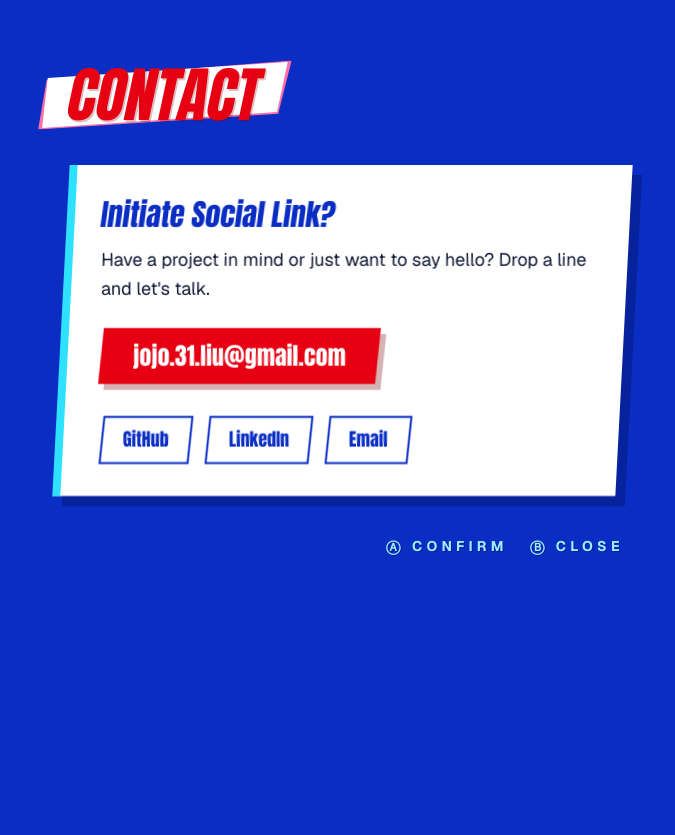
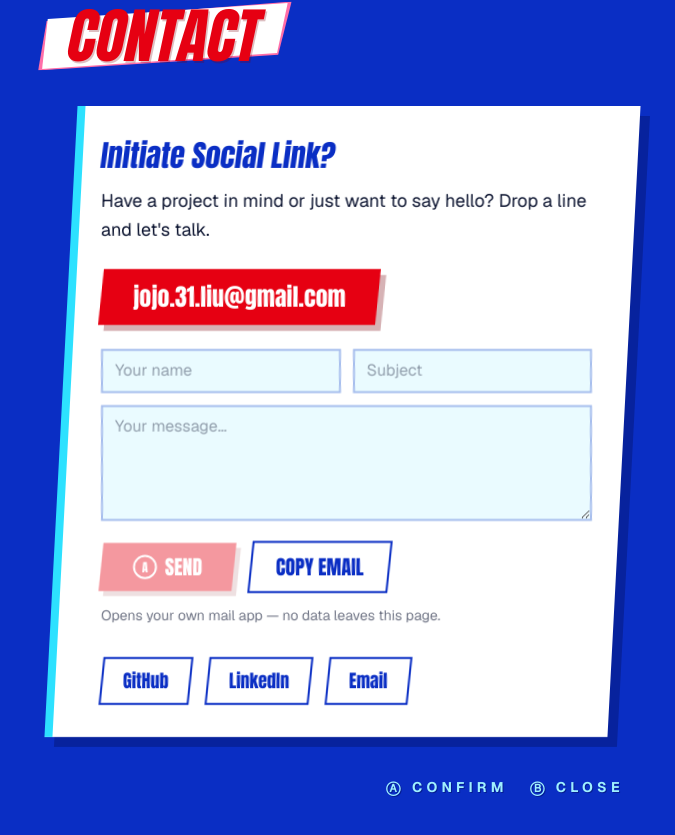
Before and after one commit to JosaphatCornelius/simple-portfolio-website, a Next.js app: page / in a window 1280 px wide. Shown: the part 4615-5450 px from the top of the page, without its empty margins (605-1280 px from the left). Before the commit the page ends 5325 px from the top, so only its background shows below. Built offline with nearby package versions, Linux system fonts and the light colour scheme.

Commit message:
add contact form that opens the mail app

```diff
--- /dev/null
+++ b/src/app/_components/contact-card.js
@@ -0,0 +1,105 @@
+"use client";
+
+import { useState } from "react";
+import { PROFILE } from "./data";
+
+const inputClasses =
+  "w-full border-2 border-[#0a2ec4]/30 bg-[#eafbff] px-3 py-2 text-base text-[#0c1430] placeholder:text-[#0c1430]/40 focus:border-[#0a2ec4] focus:outline-none";
+
+export function ContactCard() {
+  const [name, setName] = useState("");
+  const [subject, setSubject] = useState("");
+  const [message, setMessage] = useState("");
+  const [copied, setCopied] = useState(false);
+
+  const sendDisabled = !subject.trim() && !message.trim();
+
+  function composeMailto() {
+    const fullSubject = name.trim()
+      ? `${subject.trim() || "Hello"} — from ${name.trim()}`
+      : subject.trim() || "Hello";
+    const params = new URLSearchParams({
+      subject: fullSubject,
+      body: message,
+    });
+    // URLSearchParams encodes spaces as "+", which mail clients show
+    // literally; mailto needs percent-encoding.
+    window.location.href = `mailto:${PROFILE.email}?${params
+      .toString()
+      .replaceAll("+", "%20")}`;
+  }
+
+  async function copyEmail() {
+    try {
+      await navigator.clipboard.writeText(PROFILE.email);
+      setCopied(true);
+      setTimeout(() => setCopied(false), 1600);
+    } catch {
+      // Clipboard can be unavailable (permissions, insecure context); the
+      // plain email link right above stays usable.
+    }
+  }
+
+  return (
+    <form
+      onSubmit={(event) => {
+        event.preventDefault();
+        composeMailto();
+      }}
+      className="mt-6 flex flex-col gap-3"
+    >
+      <div className="flex flex-col gap-3 md:flex-row">
+        <input
+          type="text"
+          value={name}
+          onChange={(event) => setName(event.target.value)}
+          placeholder="Your name"
+          aria-label="Your name"
+          className={inputClasses}
+        />
+        <input
+          type="text"
+          value={subject}
+          onChange={(event) => setSubject(event.target.value)}
+          placeholder="Subject"
+          aria-label="Subject"
+          className={inputClasses}
+        />
+      </div>
+      <textarea
+        value={message}
+        onChange={(event) => setMessage(event.target.value)}
+        placeholder="Your message…"
+        aria-label="Your message"
+        rows={4}
+        className={inputClasses}
+      />
+      <div className="mt-2 flex flex-wrap items-center gap-4">
+        <button
+          type="submit"
+          disabled={sendDisabled}
+          className="font-display -skew-x-6 bg-[#e60012] px-8 py-2.5 text-xl text-white shadow-[5px_5px_0_rgba(120,0,10,0.3)] transition-transform hover:-translate-y-1 disabled:cursor-not-allowed disabled:opacity-40 disabled:hover:translate-y-0"
+        >
+          <span className="flex items-center gap-2 skew-x-6">
+            <span className="flex h-6 w-6 items-center justify-center rounded-full border-2 border-white text-xs">
+              A
+            </span>
+            SEND
+          </span>
+        </button>
+        <button
+          type="button"
+          onClick={copyEmail}
+          className="font-display -skew-x-6 border-2 border-[#0a2ec4] px-6 py-2.5 text-xl text-[#0a2ec4] transition-colors hover:bg-[#0a2ec4] hover:text-white"
+        >
+          <span className="block skew-x-6">
+            {copied ? "COPIED!" : "COPY EMAIL"}
+          </span>
+        </button>
+      </div>
+      <p className="text-sm text-[#0c1430]/60">
+        Opens your own mail app — no data leaves this page.
+      </p>
+    </form>
+  );
+}
--- a/src/app/page.js
+++ b/src/app/page.js
@@ -2,6 +2,7 @@
 
 import Link from "next/link";
 import { useEffect, useState } from "react";
+import { ContactCard } from "./_components/contact-card";
 import { Reveal } from "./_components/reveal";
 import {
   ABOUT_PARAGRAPHS,
@@ -448,6 +449,7 @@ export default function Home() {
                 >
                   <span className="block skew-x-6">{PROFILE.email}</span>
                 </a>
+                <ContactCard />
                 <div className="mt-8 flex gap-4">
                   {PROFILE.socials.map((social) => (
                     <a
```
